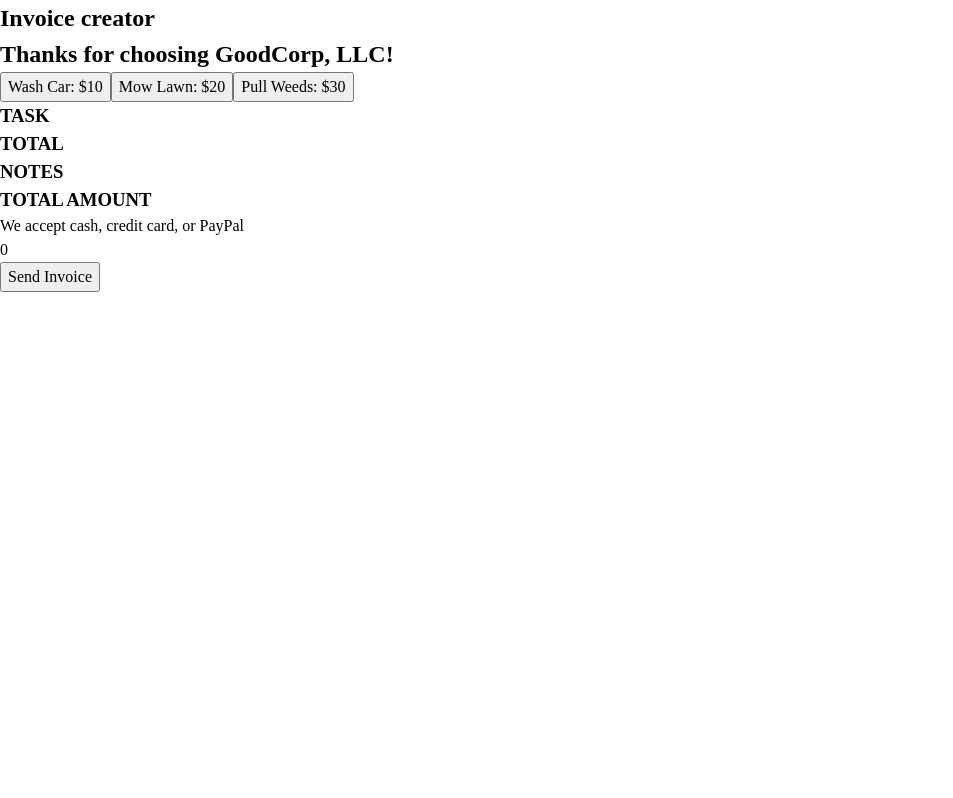
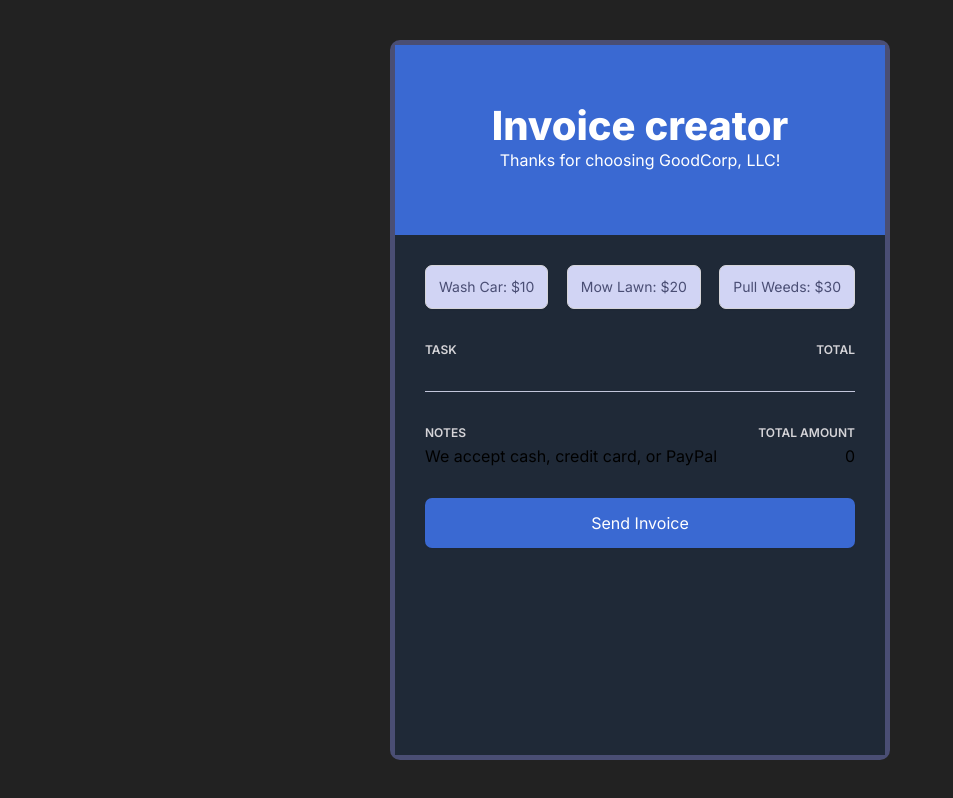
Before and after one commit to m3t4m1k3/invoice-generator, a plain HTML site: page index.html in a window 1280 px wide. Shown: the whole page, without its empty margins (0-953 px from the left). Drawn offline with Linux system fonts and the light colour scheme.

Commit message:
complete initial app styling

```diff
--- a/index.css
+++ b/index.css
@@ -1 +1,145 @@
-index.css
+/* index.css */
+
+:root {
+  --color-black: #222222;
+  --color-white: #ffffff;
+
+  --color-neutral-lighter: #f5f5f5;
+  --color-neutral-light: #d5d4d8;
+  --color-neutral: #918e9b;
+
+  --color-primary: #3a69d2;
+  --color-primary-lighter: #d1d4f4;
+  --color-primary-light: #c3c6db;
+  --color-primary-dark: #4a4e74;
+  --color-primary-darker: #1f2937;
+
+  --font-family-heading: "Inter", sans-serif;
+}
+
+body {
+  font-family: var(--font-family-heading);
+  background-color: var(--color-black);
+  display: flex;
+  justify-content: center;
+  align-items: center;
+}
+
+h1,
+h2,
+h3 {
+  color: var(--color-white);
+}
+
+h1 {
+  font-size: 40px;
+  line-height: 40px;
+  font-weight: 800;
+}
+
+h2 {
+  font-size: 16px;
+  line-height: 28px;
+  font-weight: 400;
+}
+
+h3 {
+  color: var(--color-neutral-light);
+  font-weight: 600;
+  font-size: 12px;
+  line-height: 22px;
+}
+
+article {
+  width: 500px;
+  height: 720px;
+  border: 5px solid var(--color-primary-dark);
+  border-radius: 10px;
+  display: flex;
+  flex-direction: column;
+}
+
+#header-main {
+  flex: 0 0 190px;
+  background-color: var(--color-primary);
+  display: flex;
+  flex-direction: column;
+  justify-content: center;
+  align-items: center;
+}
+
+main {
+  background-color: var(--color-primary-darker);
+  flex-grow: 1;
+  padding: 30px;
+  display: flex;
+  flex-direction: column;
+  row-gap: 30px;
+}
+
+#btn-container {
+  display: flex;
+  justify-content: space-between;
+}
+
+#line-items header,
+footer header {
+  display: flex;
+  flex-direction: row;
+  justify-content: space-between;
+}
+
+#invoice-item-list {
+  color: var(--color-neutral-lighter);
+  font-size: 20px;
+  line-height: 20px;
+  font-weight: 700;
+  list-style: none;
+  padding: 0 0 30px 0;
+  border-bottom: 1px solid var(--color-primary-light);
+}
+
+#invoice-item-list li {
+  margin-top: 30px;
+  display: flex;
+  flex-direction: row;
+  justify-content: space-between;
+}
+
+footer {
+}
+
+footer section {
+  display: flex;
+  justify-content: space-between;
+}
+
+button {
+  padding: 13px;
+  font-weight: 500;
+  border: none;
+  cursor: pointer;
+  border-radius: 7px;
+  box-shadow: 0px 1px 2px rgba(0, 0, 0, 0.05);
+}
+
+#btn-container button {
+  color: var(--color-primary-dark);
+  font-size: 14px;
+  line-height: 16px;
+  background-color: var(--color-primary-lighter);
+  border: 1px solid var(--color-neutral-light);
+}
+
+footer button {
+  color: var(--color-white);
+  background-color: var(--color-primary);
+  width: 100%;
+  font-size: 16px;
+  line-height: 24px;
+  margin-top: 30px;
+}
+
+footer button::before {
+  background-image: url(./images/mail.png);
+}
```
